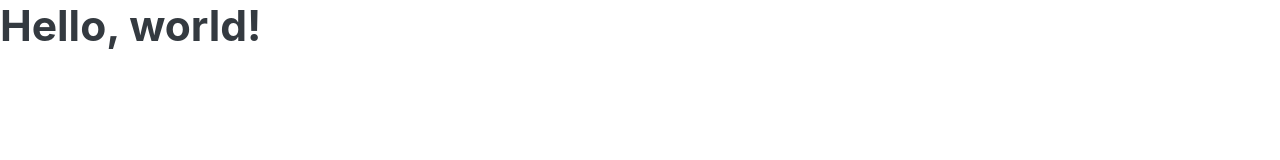
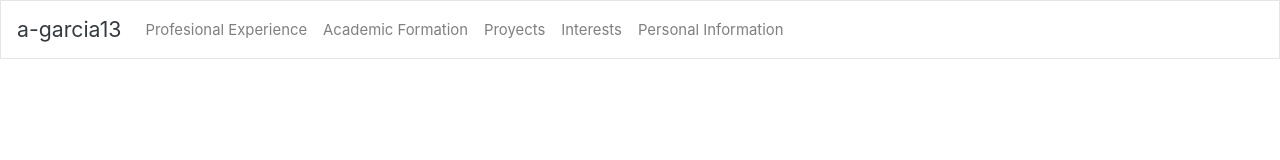
Before and after one commit to a-garcia13/a-garcia13.github.io, a website: page index.html in a window 1280 px wide. Drawn offline with nearby package versions, Linux system fonts and the light colour scheme.

Commit message:
Index update

```diff
--- a/index.html
+++ b/index.html
@@ -7,11 +7,37 @@
 
     <!-- Bootstrap CSS, Bootwatch Litera Theme -->
     <link rel="stylesheet" href="https://stackpath.bootstrapcdn.com/bootswatch/4.2.1/litera/bootstrap.min.css">
+    <link rel="css/main.css">
 
-    <title>Hello, world!</title>
+    <title>Alejandro Garcia Flores CV</title>
   </head>
   <body>
-    <h1>Hello, world!</h1>
+    <nav class="navbar navbar-expand-sm navbar-light bg-light">
+        <a href="#" class="navbar-brand">a-garcia13</a>
+        <button class="navbar-toggler" data-toggle="collapse" data-target="#navbarMenu">
+            <span class="navbar-toggler-icon"></span>
+        </button>
+        <div class="collapse navbar-collapse" id="navbarMenu">
+            <ul class="navbar-nav">
+                <li class="nav-item">
+                    <a href="#" class="nav-link">Profesional Experience</a>
+                </li>
+                <li class="nav-item">
+                    <a href="#" class="nav-link">Academic Formation</a>
+                </li>
+                <li class="nav-item">
+                    <a href="#" class="nav-link">Proyects</a>
+                </li>
+                <li class="nav-item">
+                    <a href="#" class="nav-link">Interests</a>
+                </li>
+                <li class="nav-item">
+                    <a href="#" class="nav-link">Personal Information</a>
+                </li>
+            </ul>
+        </div>
+
+    </nav>
 
     <!-- Optional JavaScript -->
     <!-- jQuery first, then Popper.js, then Bootstrap JS -->
```
Also changed, not shown: css/main.css (added).
